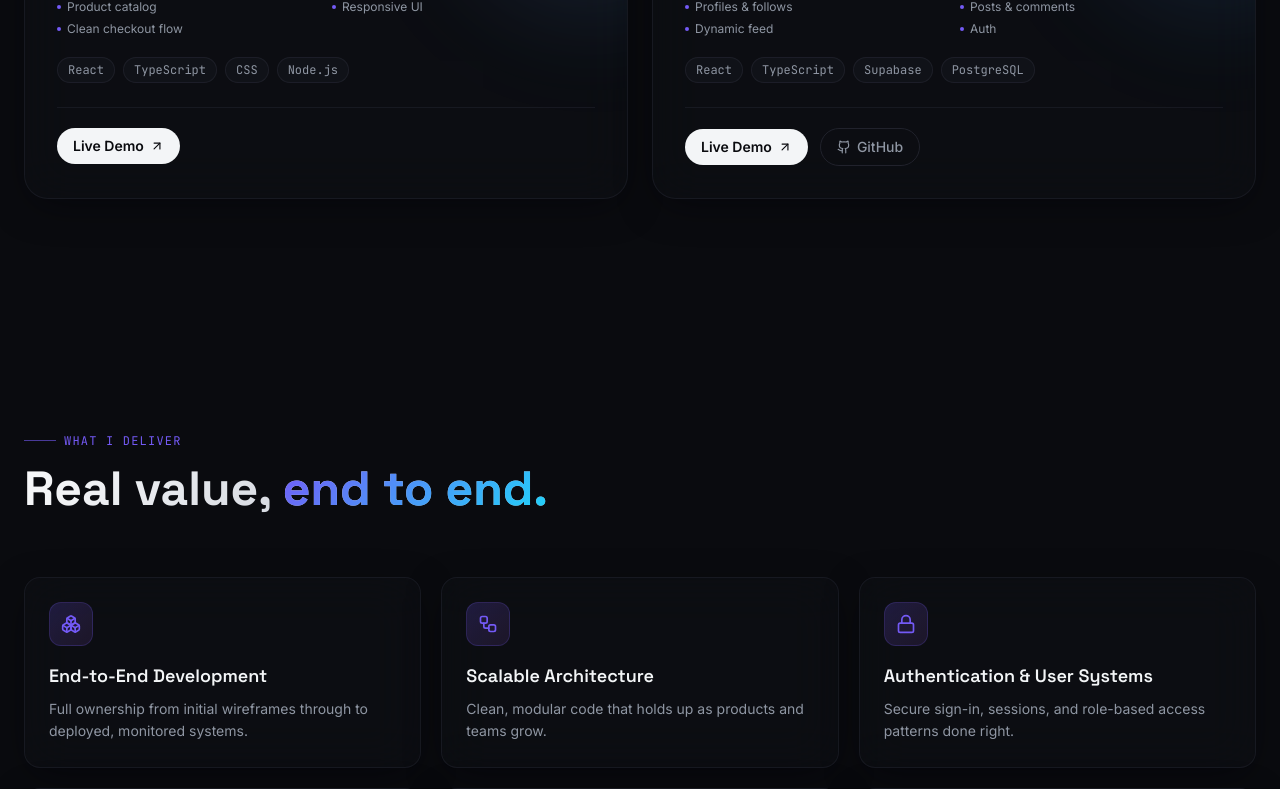
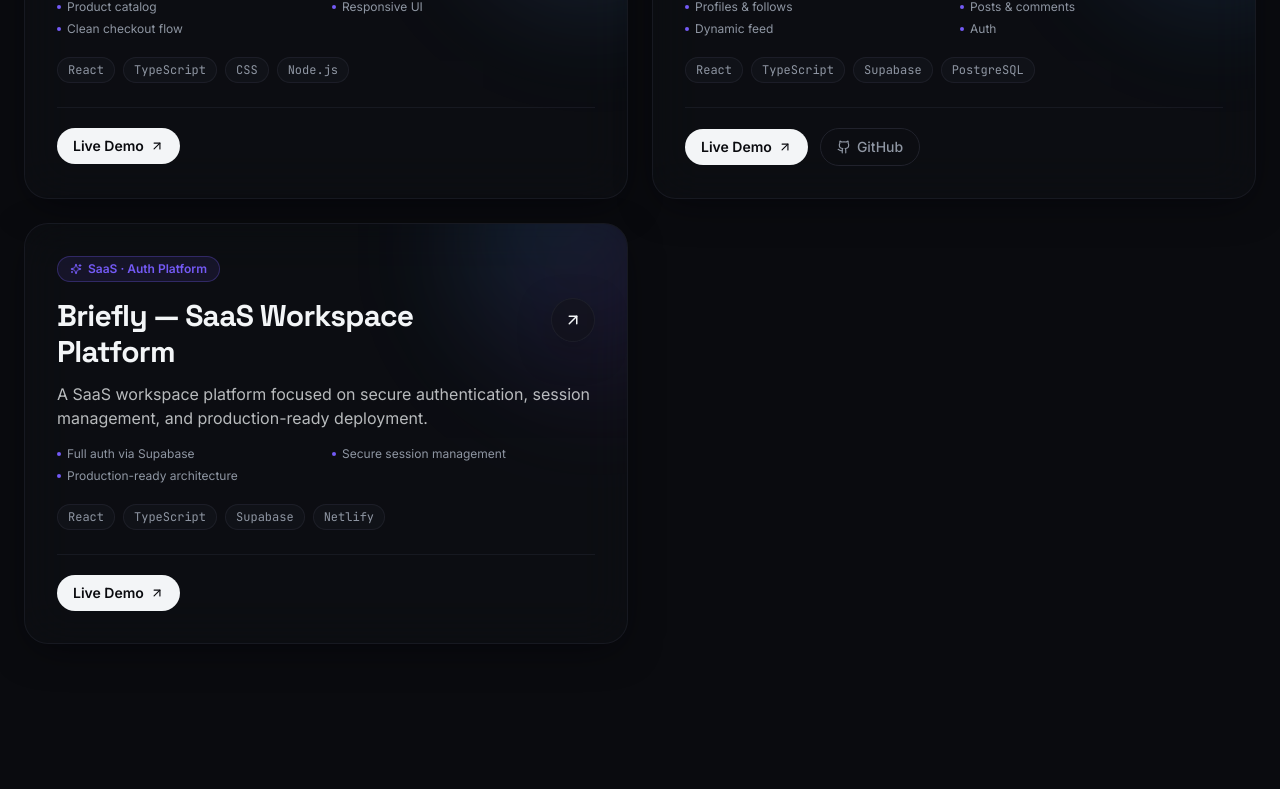
Before and after one commit to Dimson7777/DimitrijeWeb, a React (Vite) app: page / in a window 1280 px wide. Shown: the part 4960-5749 px from the top of the page. Built offline with nearby package versions, Linux system fonts and the light colour scheme; no server answers; the HTML template or start-up script is replaced by a standard one.

Commit message:
Add Briefly project card

```diff
--- a/src/components/portfolio/Projects.tsx
+++ b/src/components/portfolio/Projects.tsx
@@ -59,6 +59,21 @@ const projects = [
     live: "https://synapse-dev-network1.vercel.app/",
     github: "https://github.com/Dimson7777/synapse-dev-network",
     accent: "from-primary/30 to-accent-cyan/20",
+  },
+  {
+    title: "Briefly — SaaS Workspace Platform",
+    description:
+      "A SaaS workspace platform focused on secure authentication, session management, and production-ready deployment.",
+    features: [
+      "Full auth via Supabase",
+      "Secure session management",
+      "Production-ready architecture",
+    ],
+    tech: ["React", "TypeScript", "Supabase", "Netlify"],
+    live: "https://briefly-app1.netlify.app",
+    github: null,
+    accent: "from-accent-cyan/40 via-primary/20 to-primary-glow/25",
+    badge: "SaaS · Auth Platform",
   },
 ];
 
```
